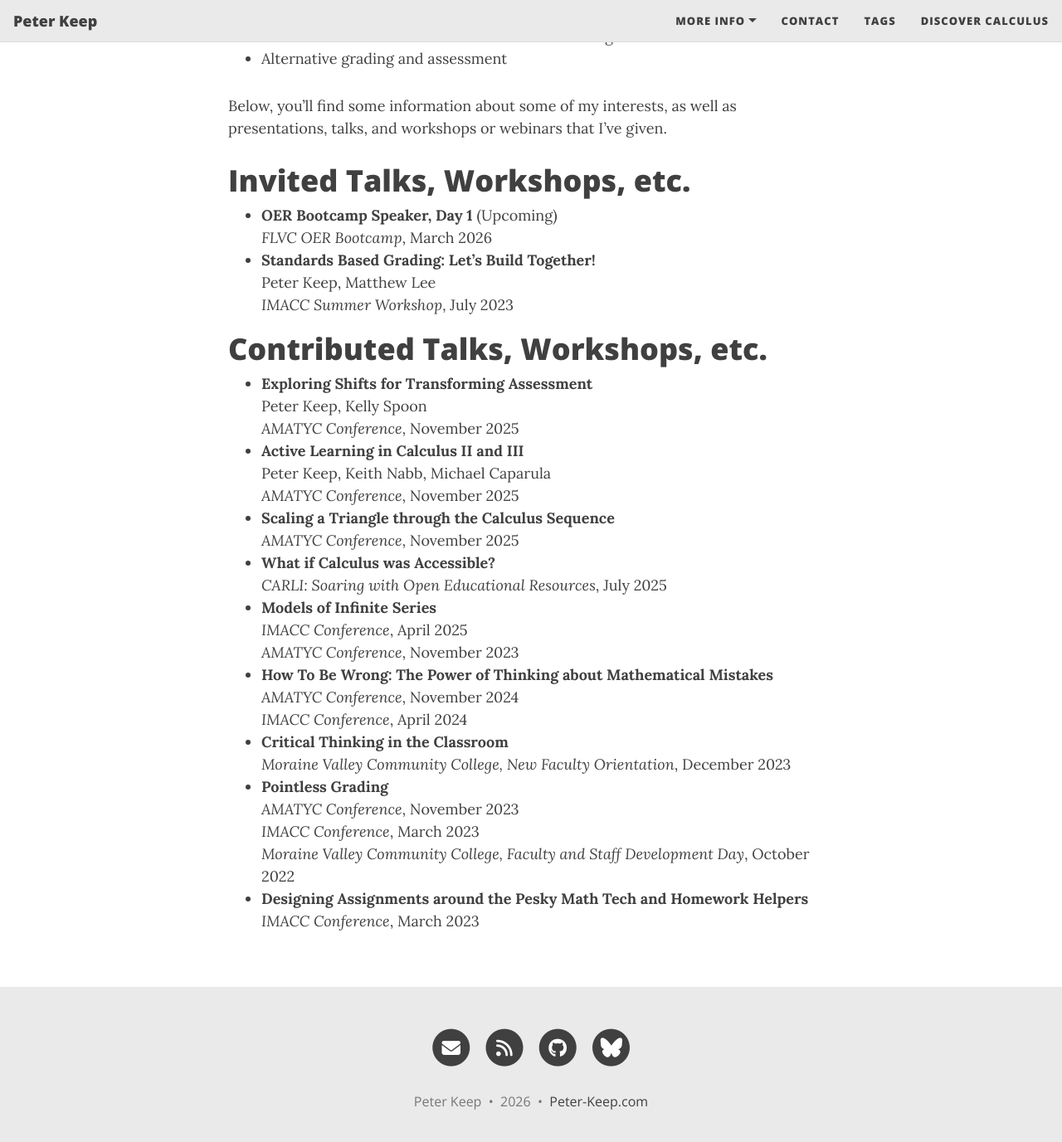
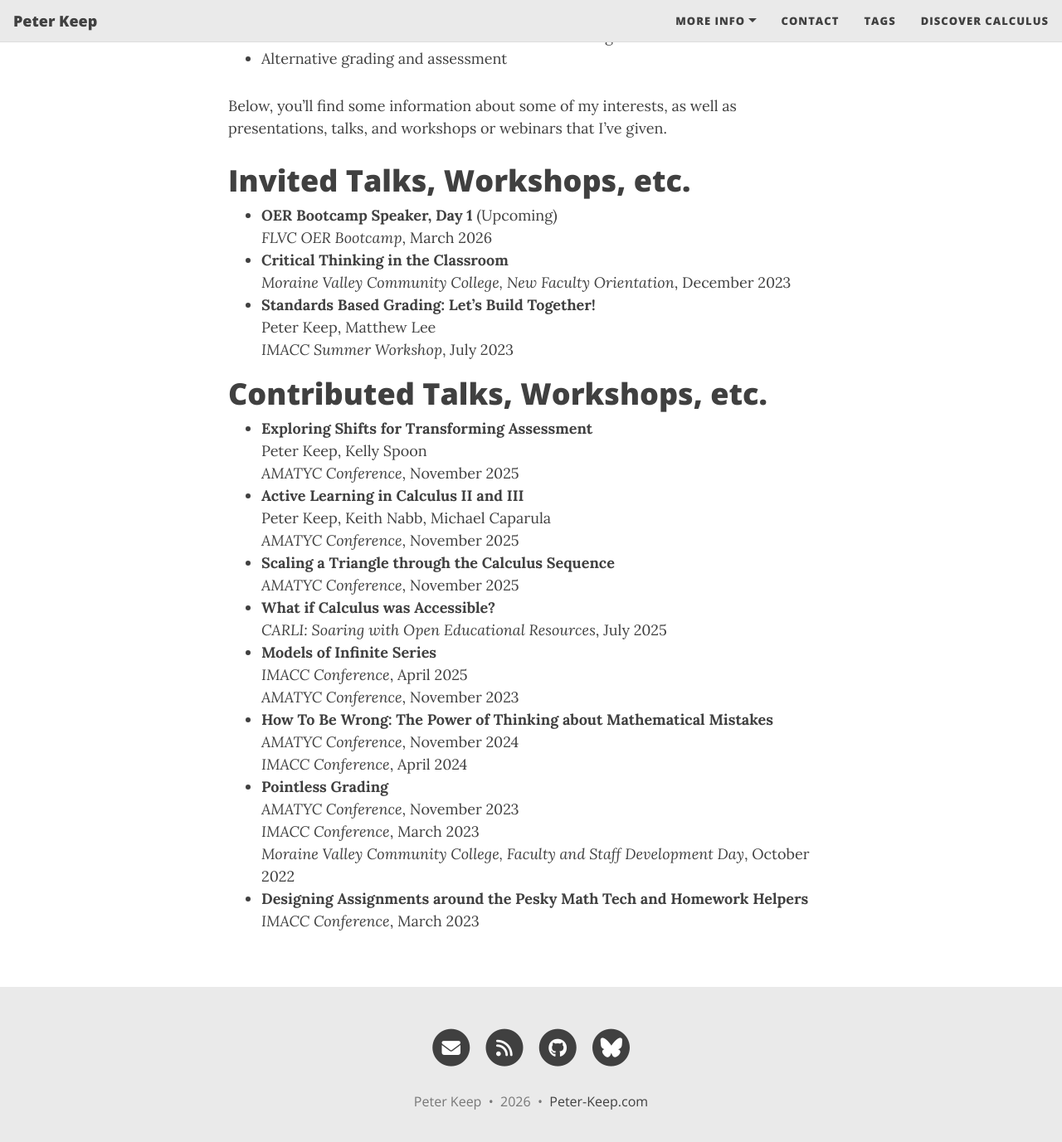
Before and after one commit to peterkeep/peterkeep.github.io, a Jekyll site: the page built from talks.md, in a window 1280 px wide and 1400 px high, scrolled down 720 px. Shown: the top 1377 px of the window at 83% size. Built offline with Jekyll 4.4.1, drawn with Linux system fonts in a browser that asks for light colours; part of the change alters nothing that is shown.

```diff
--- a/talks.md
+++ b/talks.md
@@ -19,6 +19,8 @@ Below, you'll find some information about some of my interests, as well as prese
 
 * **OER Bootcamp Speaker, Day 1** (Upcoming)\\
 *FLVC OER Bootcamp*, March 2026
+* **Critical Thinking in the Classroom**\\
+*Moraine Valley Community College, New Faculty Orientation*, December 2023
 * **Standards Based Grading: Let's Build Together!**\\
 Peter Keep, Matthew Lee\\
 *IMACC Summer Workshop*, July 2023
@@ -41,8 +43,6 @@ Peter Keep, Keith Nabb, Michael Caparula\\
 * **How To Be Wrong: The Power of Thinking about Mathematical Mistakes**\\
 *AMATYC Conference*, November 2024\\
 *IMACC Conference*, April 2024
-* **Critical Thinking in the Classroom**\\
-*Moraine Valley Community College, New Faculty Orientation*, December 2023
 * **Pointless Grading**\\
 *AMATYC Conference*, November 2023\\
 *IMACC Conference*, March 2023\\
```
Also changed, not shown: 1 other file.
